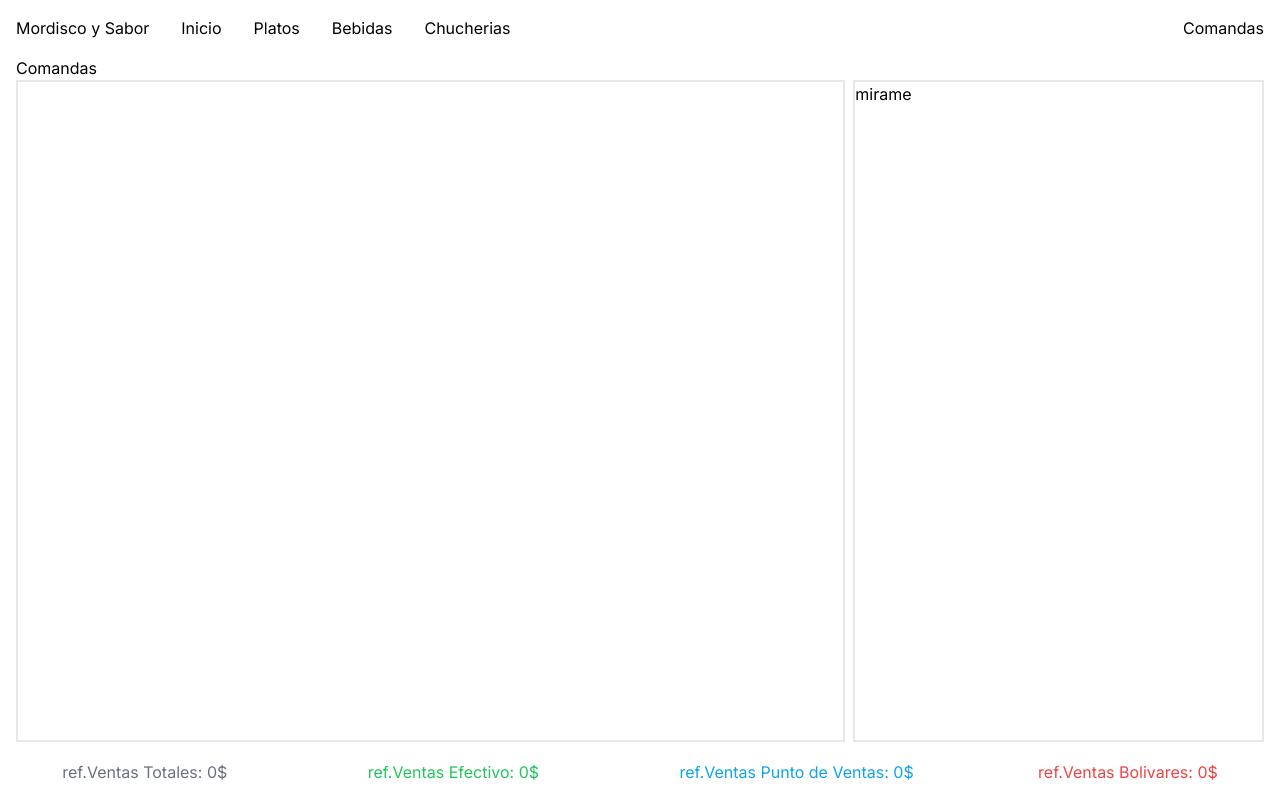
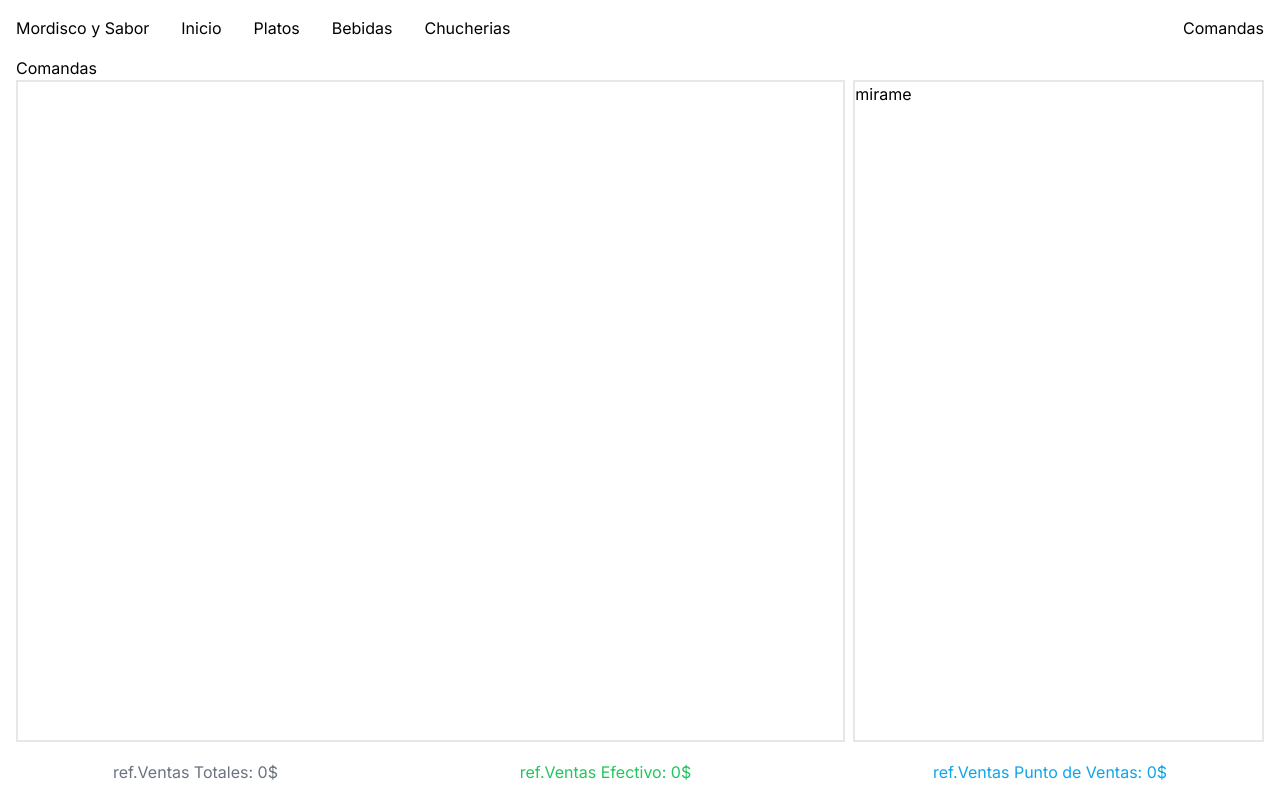
Before and after one commit to 30Bkr/sistema, a Next.js app: page /comandas in a window 1280 px wide. Built offline with nearby package versions, Linux system fonts and the light colour scheme.

Commit message:
agregamos cambios

```diff
--- a/src/app/comandas/page.jsx
+++ b/src/app/comandas/page.jsx
@@ -47,9 +47,6 @@ const Ventas = () => {
             <h1 className='text-sky-500'>
                 ref.Ventas Punto de Ventas: {precioTotal(comandas)}$
             </h1>
-            <h1 className='text-red-500'>
-                ref.Ventas Bolivares: {precioTotal(comandas)}$
-            </h1>
         </section>
     </div>
     </>
```
